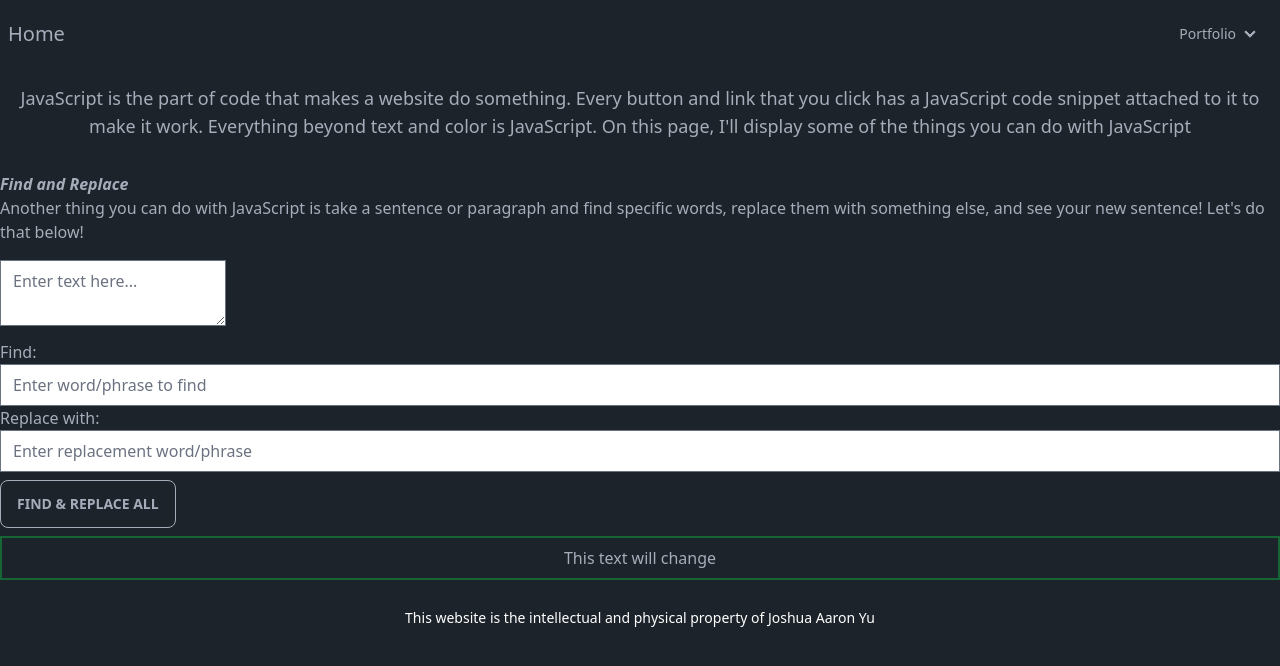
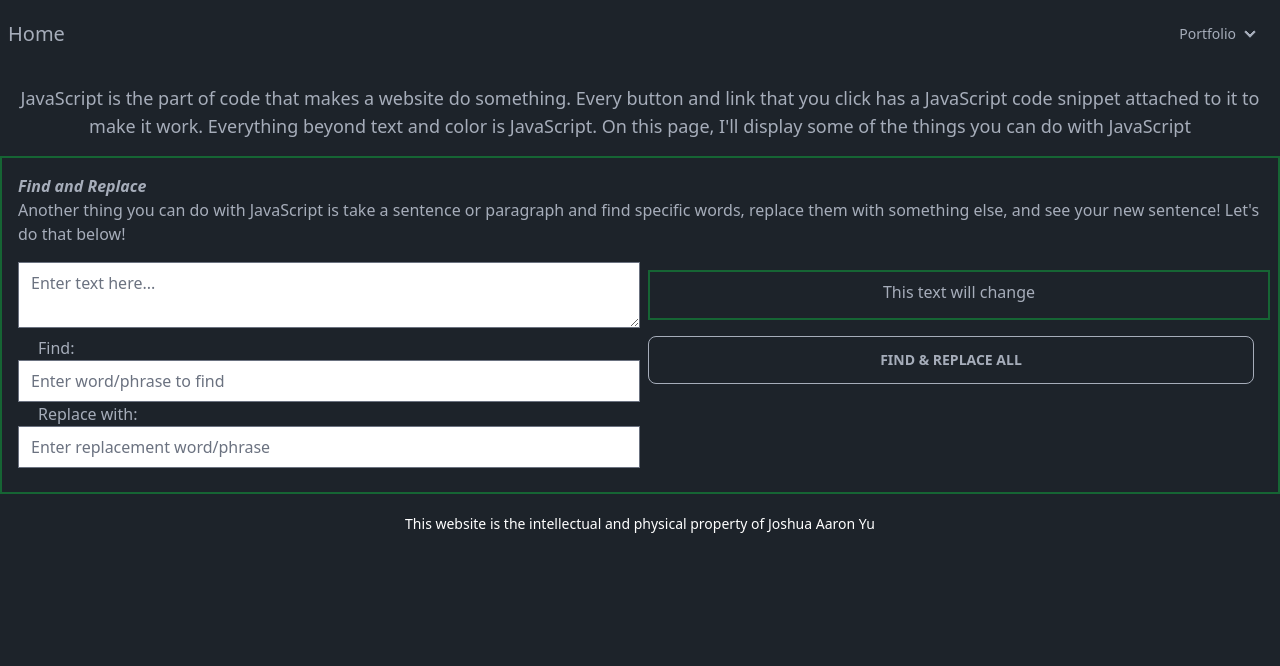
Before and after one commit to JoshuaYu2023/personal-website, a Next.js app in the folder frontend/: page /js-events in a window 1280 px wide. Shown: the top 666 px of the page. Built offline with nearby package versions, Linux system fonts and the light colour scheme; what tailwindcss-animated would draw is missing.

Commit message:
add styling to section

```diff
--- a/frontend/src/app/js-events/components/FindReplace.tsx
+++ b/frontend/src/app/js-events/components/FindReplace.tsx
@@ -2,19 +2,19 @@ import React, { useState } from "react"
 
 export function Content() {
     return(
-        <section>
-            <div className={'container mx-auto my-4'}>
+        <section className={'container border-2 border-green-800 mx-auto px-4'}>
+            <div className={'my-4'}>
                 <h1 className={'font-bold italic'}>Find and Replace</h1>
                 <p>Another thing you can do with JavaScript is take a sentence or paragraph and find specific words, replace them with something else, and see your new sentence! Let's do that below!</p>
             </div>
-            <div>
+            <div className={'my-4'}>
                 <FindAndReplace/>
             </div>
         </section>
     )
 }
 
-export function FindAndReplace () {
+function FindAndReplace () {
     const [text, setText] = useState(
         "This text will change"
     )
@@ -33,22 +33,25 @@ export function FindAndReplace () {
         setReplaceTerm(event.target.value)
     }
     return (
-        <div className={"container mx-auto"}>
+        <div className={"container mx-auto grid grid-cols-2"}>
             <textarea
                 onChange={handleTextChange}
                 placeholder={"Enter text here..."}
             />
-            <div className={"container mx-auto grid my-2"}>
-                <label htmlFor={"find-term"}>Find:</label>
+            <p className={"container text-center m-2 p-2 border-2 border-green-800"}>{text}</p>
+            <div className={"container mx-auto my-2 grid"}>
+                <label className={'mx-5'} htmlFor={"find-term"}>Find:</label>
                 <input
+                    className={'text-black'}
                     type={"text"}
                     id={"find-term"}
                     value={findTerm}
                     onChange={handleFindTermChange}
                     placeholder={"Enter word/phrase to find"}
                 />
-                <label htmlFor={"replace-term"}>Replace with:</label>
+                <label className={'mx-5'} htmlFor={"replace-term"}>Replace with:</label>
                 <input
+                    className={'text-black'}
                     type={"text"}
                     id={"replace-term"}
                     value={replaceTerm}
@@ -56,8 +59,7 @@ export function FindAndReplace () {
                     placeholder={"Enter replacement word/phrase"}
                 />
             </div>
-            <button className={'btn btn-outline'} onClick={handleFindAndReplace}>Find & Replace All</button>
-            <p className={"container text-center my-2 p-2 border-2 border-green-800"}>{text}</p>
+            <button className={'btn btn-outline m-2'} onClick={handleFindAndReplace}>Find & Replace All</button>
         </div>
     )
 }
```
